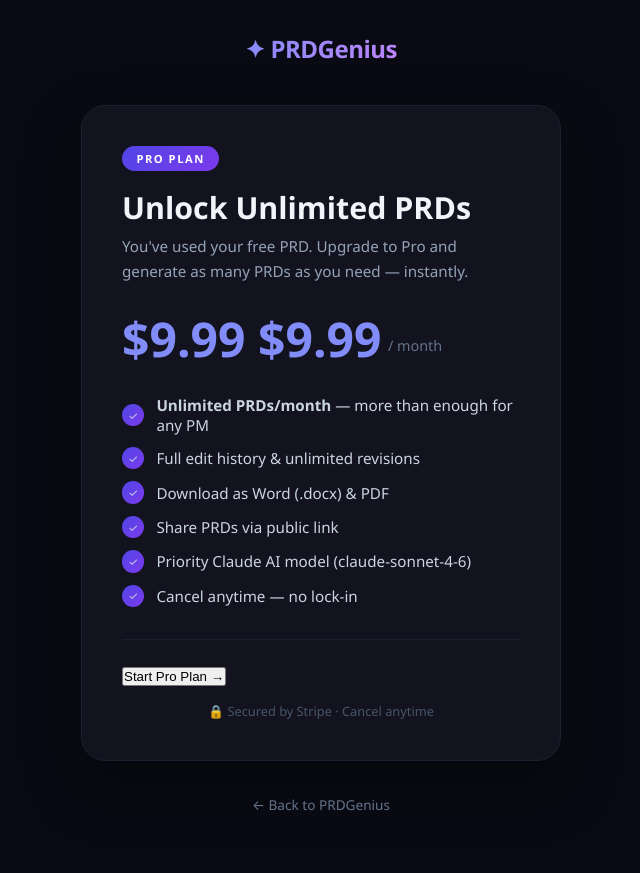
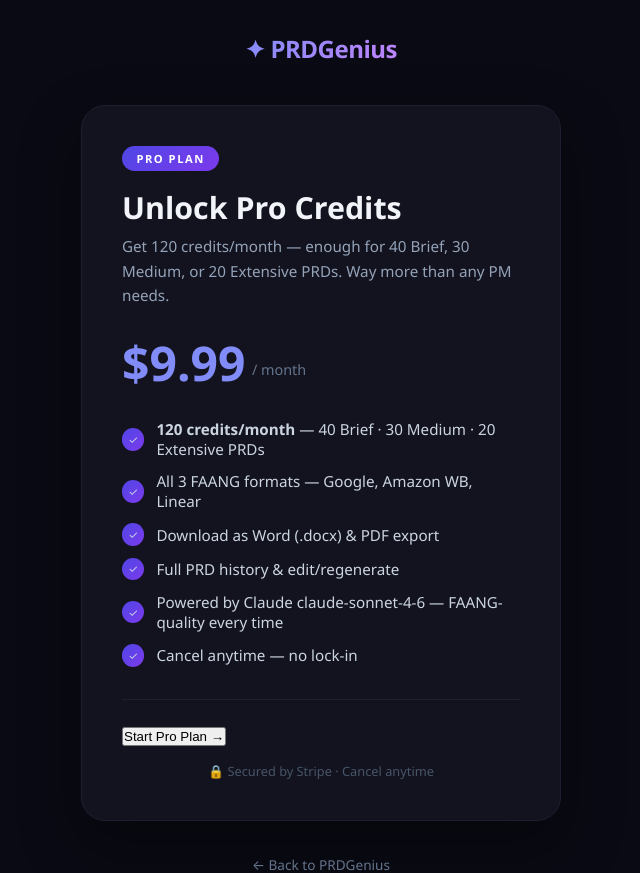
Before and after one commit to vjgits/prdgenius, a FastAPI app: template templates/upgrade.html in a window 1280 px wide. Shown: the top 873 px of the page, without its empty margins (319-959 px from the left). Before the commit the page ends 810 px from the top, so only its background shows below. Run offline with FastAPI, Linux system fonts and the light colour scheme; the template is opened without the code that fills it, so the values that code supplies are empty.

Commit message:
Implement credit-based PRD limits (120 pro / 6 free)

```diff
--- a/main.py
+++ b/main.py
@@ -47,7 +47,10 @@ ALLOWED_EMAIL_DOMAINS = {
 DB_PATH                = os.getenv("DB_PATH", "/data/prd_genius.db")
 PASSWORD_SALT          = os.getenv("PASSWORD_SALT", "prdgenius_s3cur3_s4lt_2024")
 PRODUCTION             = os.getenv("PRODUCTION", "false").lower() == "true"
-FREE_PLAN_LIMIT        = 1
+# Credit system — Brief=3 / Medium=4 / Extensive=6 per PRD
+CREDIT_COST  = {"brief": 3, "medium": 4, "extensive": 6}
+FREE_CREDITS = 6    # 2 Brief / 1 Medium+Brief / 1 Extensive
+PRO_CREDITS  = 120  # 40 Brief / 30 Medium / 20 Extensive
 stripe.api_key         = os.getenv("STRIPE_SECRET_KEY", "")
 STRIPE_PUBLISHABLE_KEY = os.getenv("STRIPE_PUBLISHABLE_KEY", "")
 STRIPE_WEBHOOK_SECRET  = os.getenv("STRIPE_WEBHOOK_SECRET", "")
@@ -76,6 +79,8 @@ def init_db():
             stripe_customer_id     TEXT,
             stripe_subscription_id TEXT,
             prds_used_this_month   INTEGER NOT NULL DEFAULT 0,
+            credits_used           INTEGER NOT NULL DEFAULT 0,
+            credits_month          TEXT    NOT NULL DEFAULT '',
             created_at             TEXT NOT NULL DEFAULT (datetime('now'))
         );
         CREATE TABLE IF NOT EXISTS prds (
@@ -98,6 +103,14 @@ def init_db():
     for col in ["target_users","key_features","success_metrics","company_stage","additional_context"]:
         if col not in existing:
             conn.execute(f"ALTER TABLE prds ADD COLUMN {col} TEXT DEFAULT ''")
+    # Migrate users table — add credit columns for existing installs
+    user_cols = [r[1] for r in conn.execute("PRAGMA table_info(users)").fetchall()]
+    for col, defn in [
+        ("credits_used",  "INTEGER NOT NULL DEFAULT 0"),
+        ("credits_month", "TEXT NOT NULL DEFAULT ''"),
+    ]:
+        if col not in user_cols:
+            conn.execute(f"ALTER TABLE users ADD COLUMN {col} {defn}")
     conn.commit()
     admin_email = "admin@prdgenius.ai"
     admin_pw    = hash_password("Chocolate47##")
@@ -141,10 +154,23 @@ def get_current_user(request: Request) -> Optional[dict]:
     return dict(user) if user else None
 
 # ─── Plan helpers ─────────────────────────────────────────────────────────────
-def get_plan_limit(user: dict) -> int:
+def get_credit_limit(user: dict) -> int:
     if user.get("role") == "admin" or user.get("plan") in ("pro", "admin", "yearly"):
-        return 999999
-    return FREE_PLAN_LIMIT
+        return PRO_CREDITS
+    return FREE_CREDITS
+
+def reset_credits_if_new_month(user: dict, conn) -> dict:
+    """Reset credits_used if we're in a new calendar month. Returns refreshed user dict."""
+    current_month = datetime.utcnow().strftime("%Y-%m")
+    if user.get("credits_month", "") != current_month:
+        conn.execute(
+            "UPDATE users SET credits_used=0, prds_used_this_month=0, credits_month=? WHERE id=?",
+            (current_month, user["id"])
+        )
+        conn.commit()
+        row = conn.execute("SELECT * FROM users WHERE id=?", (user["id"],)).fetchone()
+        return dict(row) if row else user
+    return user
 
 # ─── Security Middleware ──────────────────────────────────────────────────────
 class SecurityHeadersMiddleware(BaseHTTPMiddleware):
@@ -224,18 +250,25 @@ async def app_page(request: Request):
     user = get_current_user(request)
     if not user: return RedirectResponse("/login")
     conn = get_db()
+    user = reset_credits_if_new_month(user, conn)
     prds = [dict(p) for p in conn.execute(
         "SELECT * FROM prds WHERE user_id=? ORDER BY created_at DESC LIMIT 20", (user["id"],)
     ).fetchall()]
     conn.close()
-    at_limit = (user["plan"] not in ("pro","admin") and
-                user.get("role") != "admin" and
-                user["prds_used_this_month"] >= FREE_PLAN_LIMIT)
+    credit_limit    = get_credit_limit(user)
+    credits_used    = user.get("credits_used", 0)
+    credits_remaining = max(0, credit_limit - credits_used)
+    at_limit = credits_remaining < 3  # can't afford even a Brief
     return templates.TemplateResponse("app.html", {
         "request": request, "user": user, "prds": prds,
         "last_prd": prds[0] if prds else None,
-        "at_limit": at_limit, "limit": get_plan_limit(user),
-        "stripe_pub_key": STRIPE_PUBLISHABLE_KEY, "free_limit": FREE_PLAN_LIMIT, "pro_limit": 100
+        "at_limit": at_limit,
+        "credit_limit": credit_limit,
+        "credits_used": credits_used,
+        "credits_remaining": credits_remaining,
+        "stripe_pub_key": STRIPE_PUBLISHABLE_KEY,
+        "free_credits": FREE_CREDITS,
+        "pro_credits": PRO_CREDITS,
     })
 
 @app.get("/upgrade", response_class=HTMLResponse)
@@ -243,7 +276,8 @@ async def upgrade_page(request: Request):
     user = get_current_user(request)
     if not user: return RedirectResponse("/login")
     return templates.TemplateResponse("upgrade.html", {
-        "request": request, "user": user, "stripe_pub_key": STRIPE_PUBLISHABLE_KEY, "free_limit": FREE_PLAN_LIMIT, "pro_limit": 100
+        "request": request, "user": user, "stripe_pub_key": STRIPE_PUBLISHABLE_KEY,
+        "free_credits": FREE_CREDITS, "pro_credits": PRO_CREDITS,
     })
 
 @app.get("/upgrade/success", response_class=HTMLResponse)
@@ -339,15 +373,21 @@ async def api_logout(request: Request):
 async def check_limit(request: Request):
     user = get_current_user(request)
     if not user: return JSONResponse({"error": "Not authenticated"}, status_code=401)
-    limit   = get_plan_limit(user)
-    used    = user["prds_used_this_month"]
-    allowed = used < limit
-    plan    = user.get("plan", "free")
-    name    = "Pro" if plan == "pro" else ("Admin" if plan == "admin" else "Free")
+    conn = get_db()
+    user = reset_credits_if_new_month(user, conn)
+    conn.close()
+    credit_limit      = get_credit_limit(user)
+    credits_used      = user.get("credits_used", 0)
+    credits_remaining = max(0, credit_limit - credits_used)
+    plan = user.get("plan", "free")
+    name = "Pro" if plan in ("pro","yearly") else ("Admin" if plan == "admin" else "Free")
     return JSONResponse({
-        "allowed": allowed, "used": used, "limit": limit, "plan": plan,
-        "plan_name": name,
-        "message": f"Monthly limit reached on {name} plan." if not allowed else ""
+        "allowed": credits_remaining >= 3,
+        "credits_used": credits_used,
+        "credit_limit": credit_limit,
+        "credits_remaining": credits_remaining,
+        "plan": plan, "plan_name": name,
+        "message": f"Monthly credit limit reached on {name} plan." if credits_remaining < 3 else ""
     })
 
 @app.post("/api/generate")
@@ -356,13 +396,7 @@ async def generate_prd(request: Request):
     if not user: return JSONResponse({"error": "Not authenticated"}, status_code=401)
     if not check_rate_limit(f"gen:{user['id']}", max_calls=5, window_seconds=60):
         return JSONResponse({"error": "Too many requests. Please wait a moment."}, status_code=429)
-    limit = get_plan_limit(user)
-    if user["prds_used_this_month"] >= limit:
-        plan_name = "Pro" if user["plan"] == "pro" else "Free"
-        return JSONResponse(
-            {"error": f"Monthly limit reached on {plan_name} plan.", "upgrade": True},
-            status_code=403
-        )
+
     data            = await request.json()
     product_name    = data.get("product_name",    "").strip()
     problem         = data.get("problem",          "").strip()
@@ -374,6 +408,33 @@ async def generate_prd(request: Request):
     additional_context = data.get("additional_context", data.get("context", "")).strip()
     if not product_name or not problem:
         return JSONResponse({"error": "Product name and problem statement are required."}, status_code=400)
+
+    prd_size = data.get("prd_size", "medium").strip()
+    if prd_size not in CREDIT_COST:
+        prd_size = "medium"
+    credit_cost = CREDIT_COST[prd_size]
+
+    # Monthly reset + credit check
+    conn = get_db()
+    user = reset_credits_if_new_month(user, conn)
+    conn.close()
+    credit_limit      = get_credit_limit(user)
+    credits_used      = user.get("credits_used", 0)
+    credits_remaining = credit_limit - credits_used
+    if credits_remaining < credit_cost:
+        is_free = user.get("plan", "free") not in ("pro", "admin", "yearly")
+        return JSONResponse(
+            {
+                "error": (
+                    f"Not enough credits. This PRD costs {credit_cost} credits but you only have "
+                    f"{max(0, credits_remaining)} remaining this month. "
+                    f"Pro plan: 120 credits/month — 40 Brief / 30 Medium / 20 Extensive."
+                ),
+                "upgrade": is_free
+            },
+            status_code=403
+        )
+
     format_instructions = {
         "standard":  "Write a comprehensive, well-structured PRD with clear sections.",
         "lean":      "Write a concise lean PRD focusing on essentials only. Keep it brief.",
@@ -381,14 +442,13 @@ async def generate_prd(request: Request):
         "technical": "Write a technical PRD with system requirements and engineering details.",
     }.get(format_style, "Write a comprehensive PRD.")
 
-    prd_size = data.get("prd_size", "ai_choice").strip()
     # Per-section word cap guarantees all 10 sections + TOC fit within token budget
     size_config = {
         "brief":     (2000, 120),  # max_tok, words_per_section
         "medium":    (4000, 250),
         "extensive": (6000, 400),
     }
-    max_tok, words_per_section = size_config.get(prd_size, size_config["medium"])
+    max_tok, words_per_section = size_config[prd_size]
 
     sections_list = """1. Executive Summary
 2. Problem Statement & Background
@@ -459,11 +519,16 @@ Write in Markdown. Be professional, specific, and actionable."""
         (prd_id, user["id"], product_name, content, format_style, target_users, key_features, success_metrics, company_stage, additional_context)
     )
     conn.execute(
-        "UPDATE users SET prds_used_this_month = prds_used_this_month + 1 WHERE id=?",
-        (user["id"],)
+        "UPDATE users SET credits_used = credits_used + ?, prds_used_this_month = prds_used_this_month + 1 WHERE id=?",
+        (credit_cost, user["id"])
     )
     conn.commit(); conn.close()
-    return JSONResponse({"success": True, "prd_id": prd_id, "content": content, "title": product_name})
+    new_remaining = max(0, credits_remaining - credit_cost)
+    return JSONResponse({
+        "success": True, "prd_id": prd_id, "content": content, "title": product_name,
+        "credits_used": credit_cost,
+        "credits_remaining": new_remaining,
+    })
 
 @app.get("/api/prd/{prd_id}")
 async def get_prd(prd_id: str, request: Request):
--- a/templates/upgrade.html
+++ b/templates/upgrade.html
@@ -207,34 +207,34 @@
 
   <div class="card">
     <div class="badge">Pro Plan</div>
-    <h1>Unlock Unlimited PRDs</h1>
-    <p class="subtitle">You've used your free PRD. Upgrade to Pro and generate as many PRDs as you need — instantly.</p>
+    <h1>Unlock Pro Credits</h1>
+    <p class="subtitle">Get 120 credits/month — enough for 40 Brief, 30 Medium, or 20 Extensive PRDs. Way more than any PM needs.</p>
 
     <div class="price-row">
-      <div class="price"><span class="line-through text-gray-500 text-2xl">$9.99</span> $9.99</div>
+      <div class="price">$9.99</div>
       <div class="price-period">/ month</div>
     </div>
 
     <ul class="features">
       <li>
         <span class="check">✓</span>
-        <span><strong>Unlimited PRDs/month</strong> — more than enough for any PM</span>
+        <span><strong>120 credits/month</strong> — 40 Brief · 30 Medium · 20 Extensive PRDs</span>
       </li>
       <li>
         <span class="check">✓</span>
-        <span>Full edit history &amp; unlimited revisions</span>
+        <span>All 3 FAANG formats — Google, Amazon WB, Linear</span>
       </li>
       <li>
         <span class="check">✓</span>
-        <span>Download as Word (.docx) &amp; PDF</span>
+        <span>Download as Word (.docx) &amp; PDF export</span>
       </li>
       <li>
         <span class="check">✓</span>
-        <span>Share PRDs via public link</span>
+        <span>Full PRD history &amp; edit/regenerate</span>
       </li>
       <li>
         <span class="check">✓</span>
-        <span>Priority Claude AI model (claude-sonnet-4-6)</span>
+        <span>Powered by Claude claude-sonnet-4-6 — FAANG-quality every time</span>
       </li>
       <li>
         <span class="check">✓</span>
```
Also changed, not shown: templates/app.html (+37 -18 lines), templates/landing.html (+7 -7 lines), README.md.
